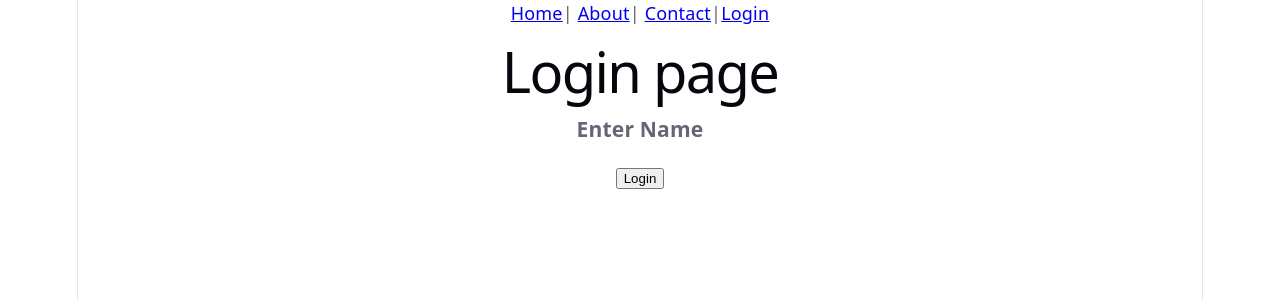
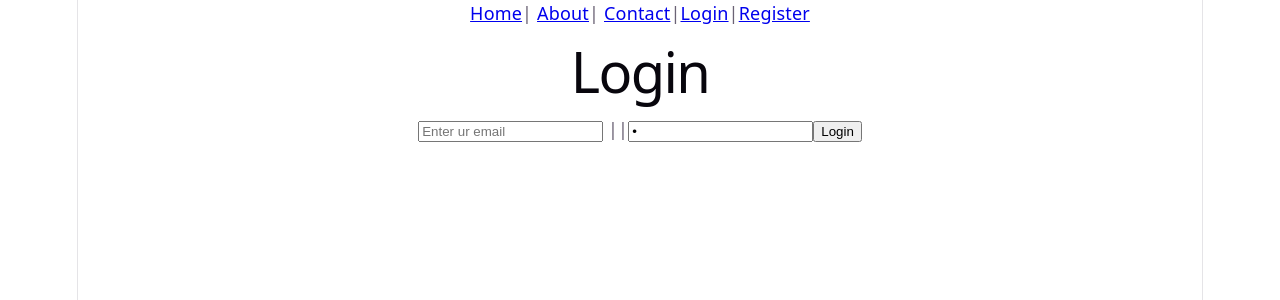
Before and after one commit to Pramod-7056/AI-Career-Copilot, a React (Vite) app in the folder client/client/: page /login in a window 1280 px wide. Shown: the top 300 px of the page. Built offline with nearby package versions, Linux system fonts and the light colour scheme.

Commit message:
Login Created

```diff
--- a/client/client/src/App.jsx
+++ b/client/client/src/App.jsx
@@ -5,6 +5,7 @@ import Home from "./pages/Home";
 import Contact from "./pages/Contact";
 import About from "./pages/About";
 import Login from "./pages/login";
+import Register from "./pages/Register";
 
 function App(){
     return(
@@ -15,6 +16,7 @@ function App(){
             <Route path="/about" element={<About />} />
             <Route path="/contact" element={<Contact />} />
             <Route path="/login" element={<Login/>}/>
+            <Route path="/register" element={<Register/>}/>
         </Routes>
 
 
--- a/client/client/src/components/Navbar.jsx
+++ b/client/client/src/components/Navbar.jsx
@@ -5,7 +5,8 @@ function Navbar(){
             <Link to="/">Home</Link>|{" "}
             <Link to="/about">About</Link>|{" "}
             <Link to="/contact">Contact</Link>|
-            <Link to="/login">Login</Link>
+            <Link to="/login">Login</Link>|
+            <Link to="/register">Register</Link>
         </nav>
     )
 }
--- /dev/null
+++ b/client/client/src/pages/Register.jsx
@@ -0,0 +1,6 @@
+function Register(){
+    return(
+        <h1>Register page</h1>
+    )
+}
+export default Register;
--- a/client/client/src/pages/login.jsx
+++ b/client/client/src/pages/login.jsx
@@ -1,10 +1,47 @@
+import { useState } from "react";
+
+
 function Login(){
-    return(
-        <div>
-            <h1>Login page</h1>
-            <h3>Enter Name</h3>
-            <button>Login</button>
-        </div>
-    )
+     const [email,setEmail]=useState(" ");
+      const [password,setPassword]=useState(" ");
+
+      const handleSubmit=(e)=>{
+        e.preventDefault();
+
+        console.log("Email:",email);
+        console.log("Password",password);
+
+        setEmail(" ")
+        setPassword(" ")
+      }
+
+
+
+     return(
+        <form onSubmit={handleSubmit}>
+
+            <h1>Login</h1>
+            <input type="email" placeholder="Enter ur email" value={email} onChange={(e)=>
+            setEmail(e.target.value)
+
+            }/>      ||
+
+            <input type="password" placeholder="Enter ur Password" value={password} onChange={(e)=>
+            setPassword(e.target.value)
+
+            }/>
+
+            <button type="submit">Login</button>
+
+            <p>{email}</p>
+
+
+</form>
+
+
+
+
+     )
+
 }
 export default Login;
```
